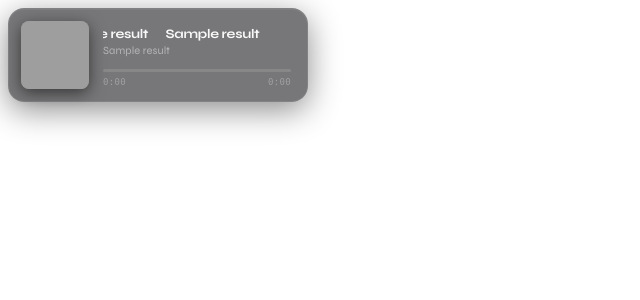
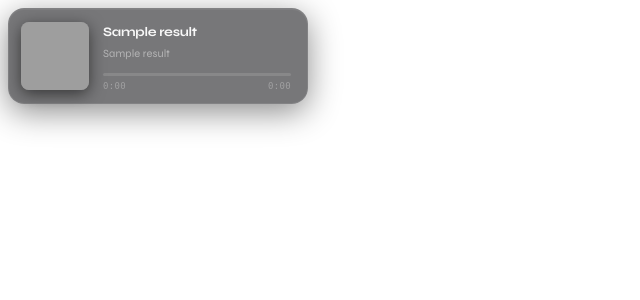
Before and after one commit to AveryClapp/Vinyl, a FastAPI app: template templates/music_bar.html in a window 1280 px wide. Shown: the top 300 px of the page, without its empty margins (0-640 px from the left). Run offline with FastAPI, Linux system fonts and the light colour scheme; the template is opened without the code that fills it: most values are stand-ins (such as "Sample title", 1, 10 or a date in 2020); data that the repository does not hold is empty; some web fonts are replaced; grey boxes are pictures that could not be loaded.

Commit message:
fix: remove false-positive song_stopped trigger, conditional marquee only when text overflows

```diff
--- a/app/helpers.py
+++ b/app/helpers.py
@@ -50,7 +50,7 @@ def get_artwork(track: str, artist: str):
 def get_song_progress():
     result = subprocess.run(
         ["app/scripts/song_progress.sh"],
-        check=True,
+        check=False,
         stdout=subprocess.PIPE,
         stderr=subprocess.PIPE,
         text=True,
@@ -65,7 +65,7 @@ def get_song_progress():
 def get_song_length():
     result = subprocess.run(
         ["app/scripts/song_length.sh"],
-        check=True,
+        check=False,
         stdout=subprocess.PIPE,
         stderr=subprocess.PIPE,
         text=True,
--- a/app/server.py
+++ b/app/server.py
@@ -70,9 +70,8 @@ async def progress(track: str = ""):
 
     song_ended = cur_progress >= total_length and total_length > 0
     song_changed = bool(track and current_track and current_track != track)
-    song_stopped = bool(track and current_track is None and cur_progress == 0)
 
-    if song_ended or song_changed or song_stopped:
+    if song_ended or song_changed:
         return Response(
             content=fragment,
             media_type="text/html",
--- a/templates/music_bar.html
+++ b/templates/music_bar.html
@@ -61,7 +61,7 @@
         gap: 2px;
       }
 
-      .track-name-wrapper {
+      .marquee-wrapper {
         overflow: hidden;
         white-space: nowrap;
       }
@@ -73,22 +73,24 @@
         font-weight: 700;
         white-space: nowrap;
         letter-spacing: -0.02em;
+      }
+
+      .artist-name {
+        display: inline-block;
+        color: rgba(255, 255, 255, 0.45);
+        font-size: 11px;
+        font-weight: 400;
+        white-space: nowrap;
+        letter-spacing: 0.01em;
+      }
+
+      .scrolling {
         animation: marquee 12s linear infinite;
       }
 
       @keyframes marquee {
         0%, 20%  { transform: translateX(0); }
         100%     { transform: translateX(-50%); }
-      }
-
-      .artist-name {
-        color: rgba(255, 255, 255, 0.45);
-        font-size: 11px;
-        font-weight: 400;
-        white-space: nowrap;
-        overflow: hidden;
-        text-overflow: ellipsis;
-        letter-spacing: 0.01em;
       }
 
       #progress-zone {
@@ -133,10 +135,12 @@
     >
       <img class="artwork" src="/song/artwork" alt="" onerror="this.style.visibility='hidden'" />
       <div class="info">
-        <div class="track-name-wrapper">
-          <span class="track-name">{{ result[0] }}&nbsp;&nbsp;&nbsp;&nbsp;&nbsp;&nbsp;{{ result[0] }}&nbsp;&nbsp;&nbsp;&nbsp;&nbsp;&nbsp;</span>
+        <div class="marquee-wrapper">
+          <span class="track-name" data-text="{{ result[0] }}">{{ result[0] }}</span>
         </div>
-        <div class="artist-name">{{ result[1] }}</div>
+        <div class="marquee-wrapper">
+          <span class="artist-name" data-text="{{ result[1] }}">{{ result[1] }}</span>
+        </div>
         <div
           id="progress-zone"
           hx-get="/song/progress?track={{ track_encoded }}"
@@ -153,5 +157,15 @@
         </div>
       </div>
     </div>
+    <script>
+      document.querySelectorAll('.track-name, .artist-name').forEach(function(span) {
+        var wrapper = span.parentElement;
+        if (span.scrollWidth > wrapper.offsetWidth) {
+          var text = span.dataset.text;
+          span.textContent = text + '\u00A0\u00A0\u00A0\u00A0\u00A0\u00A0' + text + '\u00A0\u00A0\u00A0\u00A0\u00A0\u00A0';
+          span.classList.add('scrolling');
+        }
+      });
+    </script>
   </body>
 </html>
```
